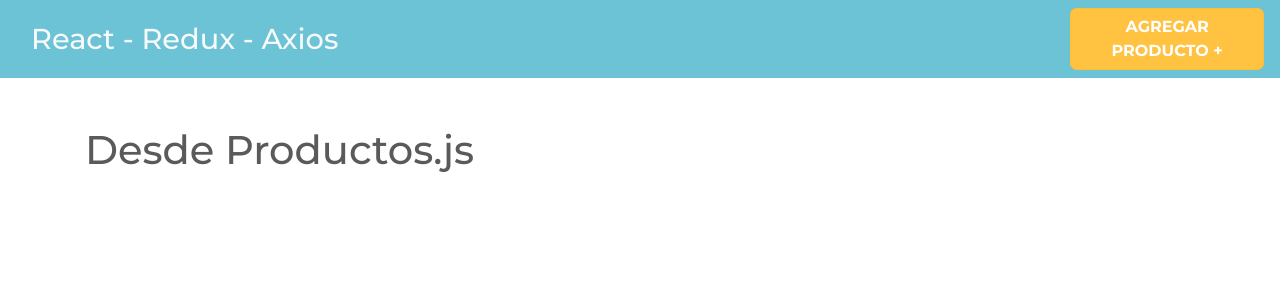
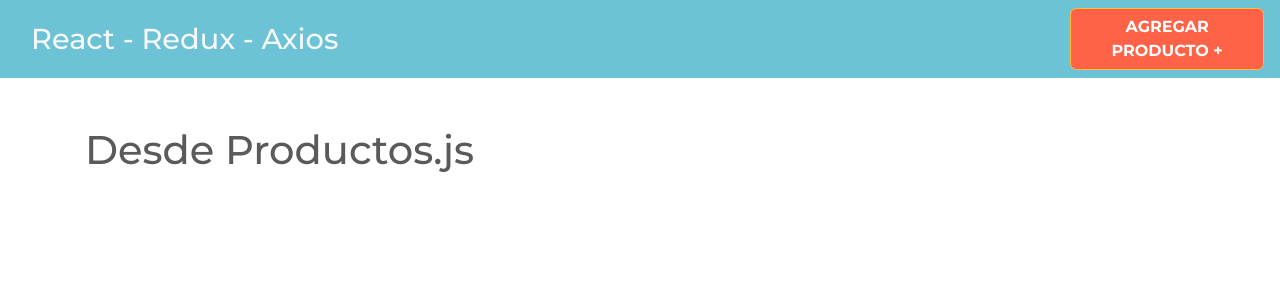
Before and after one commit to fernandocompean/React-Redux, a React (Create React App) app: page / in a window 1280 px wide. In both pictures the pointer is over the link 1167 px from the left and 39 px from the top of the page. Shown: the top 300 px of the page. Built offline with nearby package versions, Linux system fonts and the light colour scheme.

Commit message:
[ADD]: style button

```diff
--- a/src/components/Header.js
+++ b/src/components/Header.js
@@ -13,7 +13,7 @@ const Header = () => {
         </div>
 
             <Link to={"/productos/nuevo"}
-                className="btn btn-warning nuevo-post d-block d-md-inline-block"
+                className="btn btn-warning nuevo-post d-block d-md-inline-block cursor-pointer"
             >Agregar Producto &#43;</Link>
     </nav>
      );
--- a/src/index.css
+++ b/src/index.css
@@ -26,6 +26,10 @@ h1 a.text-light:hover {
 .btn {
   font-weight: bold;
 }
+
+.btn-warning:hover {
+  background-color: #FF6347	;
+}
 .form-group label,
 .list-group-item {
   font-size: 1.4rem;
```
